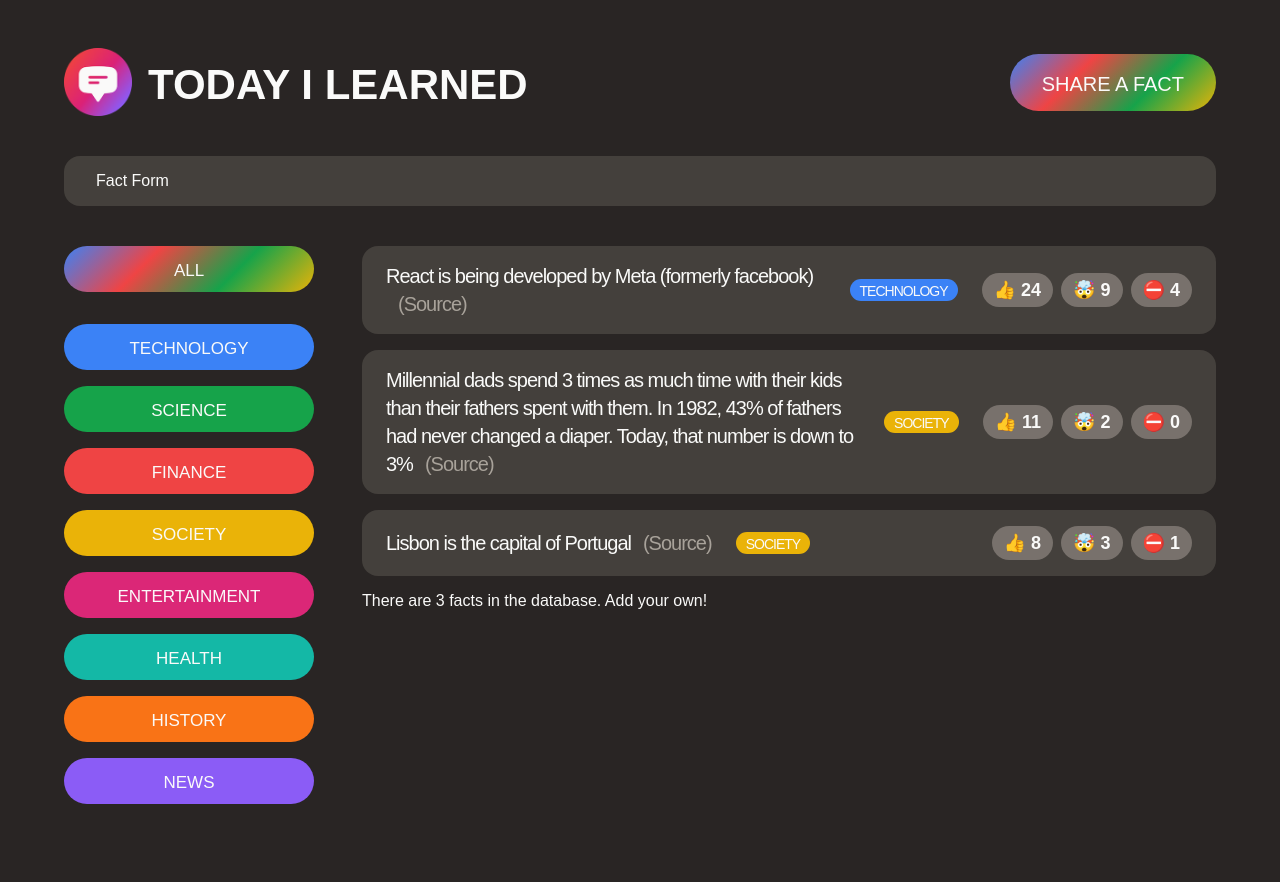
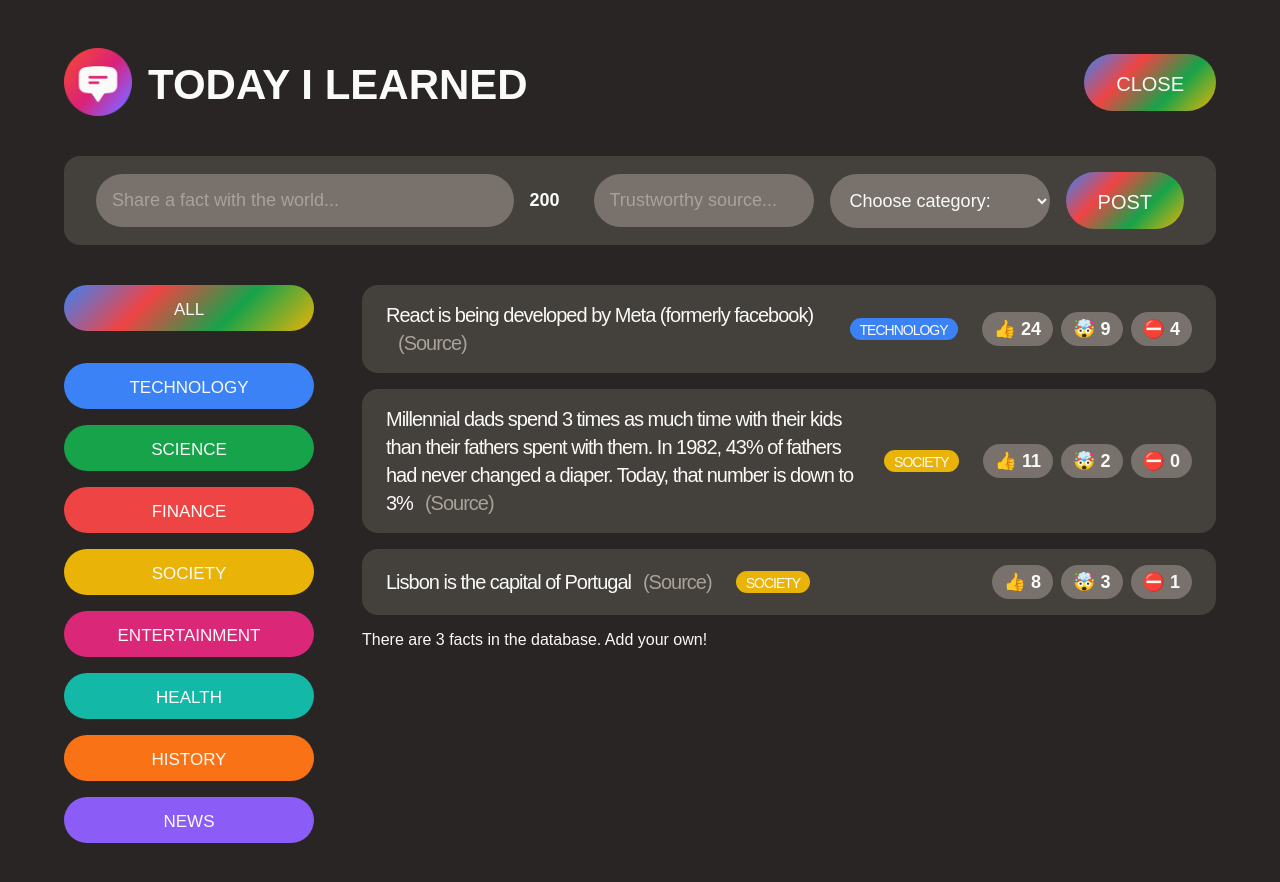
Before and after one commit to mxmcv/Discovery-Hub, a React (Create React App) app: page / in a window 1280 px wide. Both pictures are taken after a click on the button "SHARE A FACT". Shown: the top 882 px of the page. Built offline with nearby package versions, Linux system fonts and the light colour scheme; a web font is replaced by a local one.

Commit message:
adding fact form

```diff
--- a/src/App.js
+++ b/src/App.js
@@ -54,20 +54,7 @@
 
   return (
     <>
-      {/* HEADER */}
-      <header className="header">
-        <div className="logo">
-          <img src="logo.png" alt="Today I Learned Logo" />
-          <h1>{appTitle}</h1>
-        </div>
-        <button
-          className="btn btn-large btn-open"
-          onClick={() => setShowForm((show) => !show)}
-        >
-          Share a fact
-        </button>
-      </header>
-
+      <Header showForm={showForm} setShowForm={setShowForm} />
       {showForm ? <NewFactForm /> : null}
 
       <main className="main">
@@ -77,9 +64,22 @@
     </>
   );
 }
-
-function NewFactForm() {
-  return <form className="fact-form">Fact Form</form>;
+function Header({ showForm, setShowForm }) {
+  const appTitle = 'Today I Learned';
+  return (
+    <header className="header">
+      <div className="logo">
+        <img src="logo.png" alt="Today I Learned Logo" />
+        <h1>{appTitle}</h1>
+      </div>
+      <button
+        className="btn btn-large btn-open"
+        onClick={() => setShowForm((show) => !show)}
+      >
+        {showForm ? 'Close' : 'Share a fact'}
+      </button>
+    </header>
+  );
 }
 
 const CATEGORIES = [
@@ -92,6 +92,31 @@
   { name: 'history', color: '#f97316' },
   { name: 'news', color: '#8b5cf6' },
 ];
+
+function NewFactForm() {
+  const [text, setText] = useState('');
+  return (
+    <form className="fact-form">
+      <input
+        type="text"
+        placeholder="Share a fact with the world..."
+        value={text}
+        onChange={(e) => setText(e.target.value)}
+      />
+      <span>200</span>
+      <input type="text" placeholder="Trustworthy source..." />
+      <select name="" id="">
+        <option value="">Choose category:</option>
+        {CATEGORIES.map((cat) => (
+          <option key={cat.name} value={cat.name}>
+            {cat.name.toUpperCase()}
+          </option>
+        ))}
+      </select>
+      <button className="btn btn-large">Post</button>
+    </form>
+  );
+}
 
 function CategoryFilter() {
   return (
```
